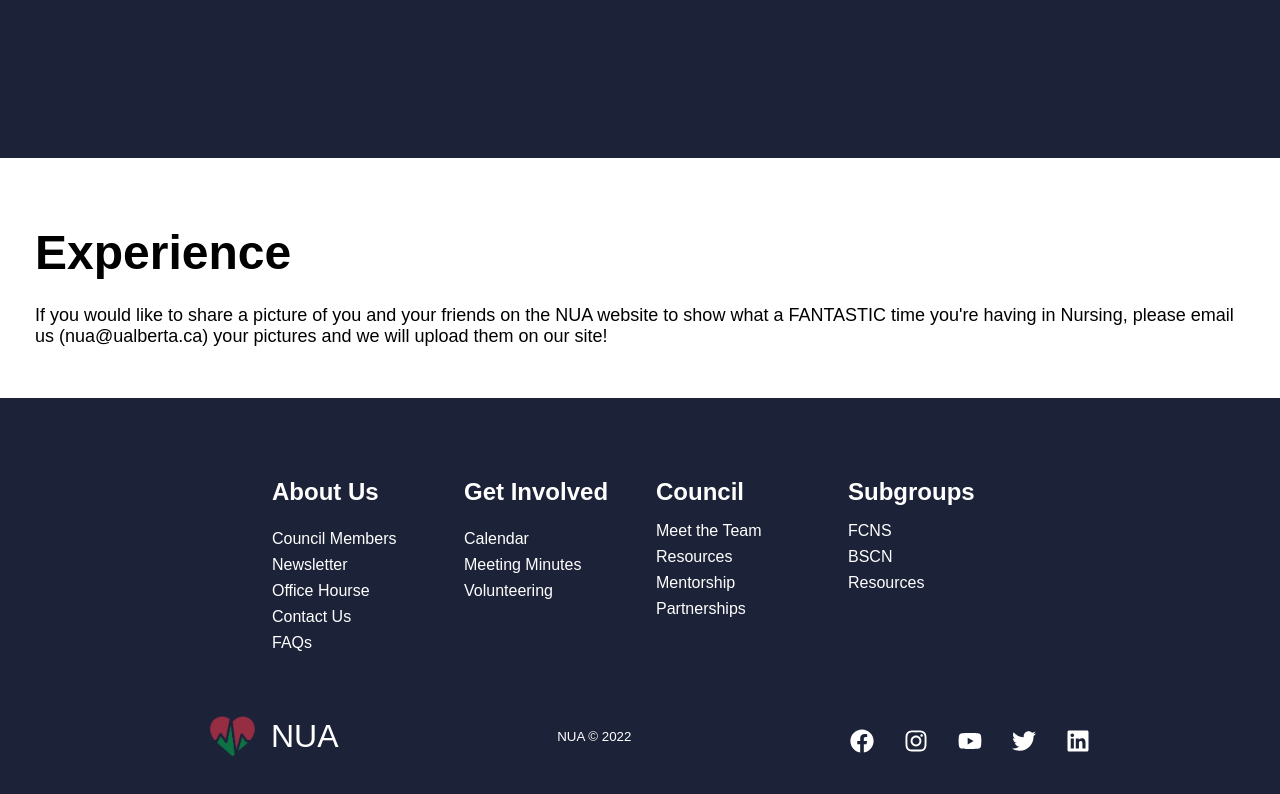
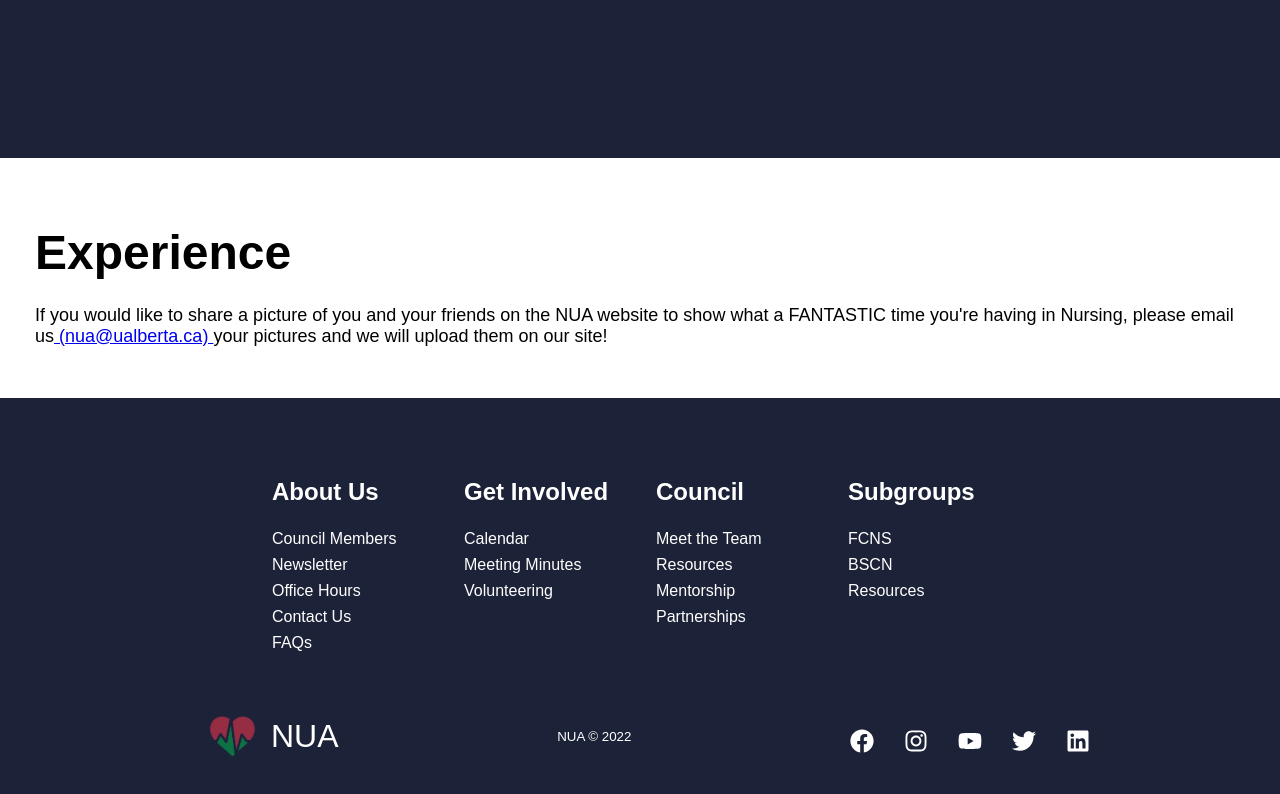
Before and after one commit to bhagya2002/NUA, a React (Create React App) app: page / in a window 1280 px wide. Shown: the part 1894-2688 px from the top of the page. Built offline with nearby package versions, Linux system fonts and the light colour scheme.

Commit message:
multi page misc changes

```diff
--- a/src/App.js
+++ b/src/App.js
@@ -6,7 +6,14 @@ import About from "./components/pages/AboutUs/About";
 import Involve from "./components/pages/GetInvolved/Involve";
 import AwardS from "./components/pages/AwardS/AwardS.js";
 import CNSA from "./components/pages/CNSA/CNSA.js";
+import Mentorship from "./components/pages/Mentorship/Mentorship";
+import Council from "./components/pages/Council/Council";
+import Partnership from "./components/pages/Partnership/Partnership";
+import Subgroup from "./components/pages/Subgroup/Subgroup";
+import Newsletter from "./components/pages/Newletter/Newsletter.js";
 import Footer from "./components/pages/Footer/Footer";
+
+import samplePDF from "./porat.pdf";
 
 function App() {
   return (
@@ -18,6 +25,16 @@ function App() {
         <Route path="/get-involved" exact element={<Involve />} />
         <Route path="/awards-scholarships" exact element={<AwardS />} />
         <Route path="/cnsa" exact element={<CNSA />} />
+        <Route path="/mentorship" exact element={<Mentorship />} />
+        <Route path="/council" exact element={<Council />} />
+        <Route path="/partnerships" exact element={<Partnership />} />
+        <Route path="/subgroups" exact element={<Subgroup />} />
+        <Route
+          path="/newsletter"
+          pdf={samplePDF}
+          exact
+          element={<Newsletter />}
+        />
       </Routes>
       <Footer />
     </Router>
--- a/src/components/pages/Footer/Footer.js
+++ b/src/components/pages/Footer/Footer.js
@@ -1,6 +1,5 @@
 import React from "react";
 import "./Footer.css";
-import { Button } from "../../Button";
 import { Link } from "react-router-dom";
 import {
   FaFacebook,
@@ -40,8 +39,8 @@ function Footer() {
               <h2>About Us</h2>
             </Link>
             <Link to="/">Council Members</Link>
-            <Link to="/">Newsletter</Link>
-            <Link to="/">Office Hourse</Link>
+            <Link to="/newsletter">Newsletter</Link>
+            <Link to="/">Office Hours</Link>
             <Link to="/">Contact Us</Link>
             <Link to="/">FAQs</Link>
           </div>
@@ -56,14 +55,18 @@ function Footer() {
         </div>
         <div className="footer-link-wrapper">
           <div className="footer-link-items">
-            <h2>Council</h2>
+            <Link to="/council">
+              <h2>Council</h2>
+            </Link>
             <Link to="/">Meet the Team</Link>
             <Link to="/">Resources</Link>
             <Link to="/">Mentorship</Link>
             <Link to="/">Partnerships</Link>
           </div>
           <div className="footer-link-items">
-            <h2>Subgroups</h2>
+            <Link to="/subgroups">
+              <h2>Subgroups</h2>
+            </Link>
             <Link to="/">FCNS</Link>
             <Link to="/">BSCN</Link>
             <Link to="/">Resources</Link>
@@ -95,7 +98,7 @@ function Footer() {
             </Link>
             <Link
               className="social-icon-link"
-              to="/"
+              to="/instagram"
               target="_blank"
               aria-label="Instagram"
             >
--- a/src/components/pages/HomePage/Home.js
+++ b/src/components/pages/HomePage/Home.js
@@ -33,8 +33,9 @@ function Home() {
               >
                 If you would like to share a picture of you and your friends on
                 the NUA website to show what a FANTASTIC time you're having in
-                Nursing, please email us (nua@ualberta.ca) your pictures and we
-                will upload them on our site!
+                Nursing, please email us
+                <a href="mailto: nua@ualberta.ca"> (nua@ualberta.ca) </a>
+                your pictures and we will upload them on our site!
               </p>
             </div>
           </div>
```
Also changed, not shown: 1 other file (tests, documents, lock files or other folders).
